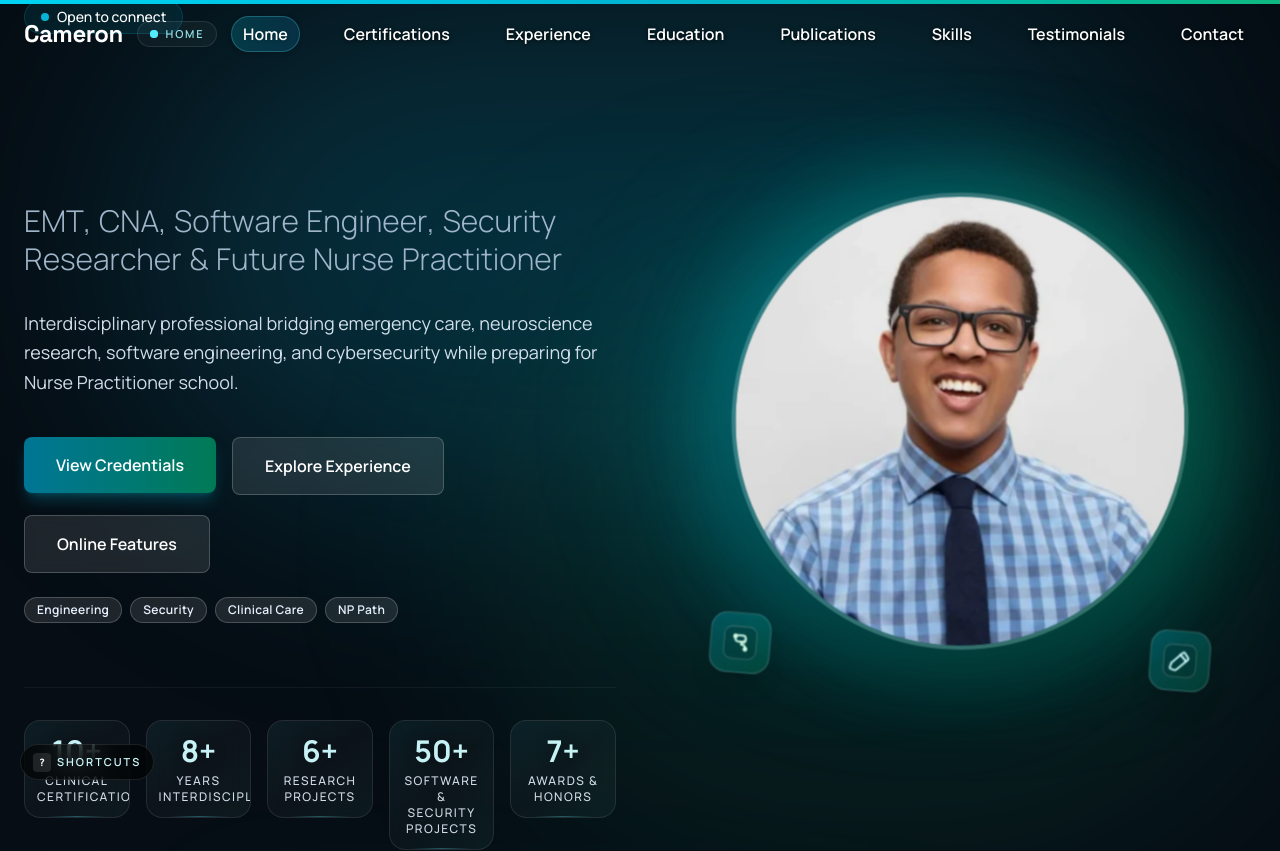
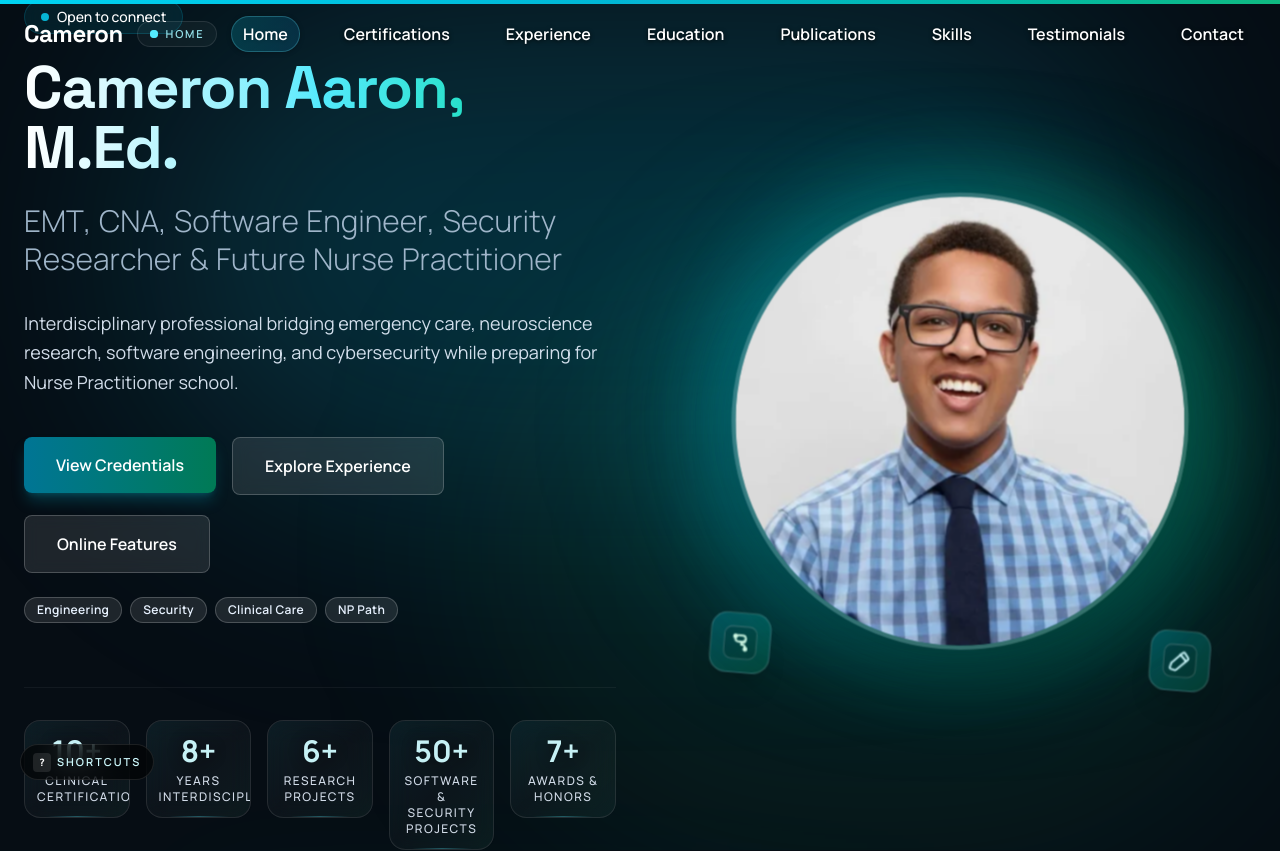
Before and after one commit to cameronaaron/cameronaaron.com, a Next.js app: page / in a window 1280 px wide. Shown: the top 851 px of the page. Built offline with nearby package versions, Linux system fonts and the light colour scheme.

Commit message:
fix: apply gradient background directly to text spans in TypewriterEffect; update Hero component for consistent styling

```diff
--- a/src/components/Hero.tsx
+++ b/src/components/Hero.tsx
@@ -125,9 +125,13 @@ export default function Hero() {
               initial={false}
               animate={{ opacity: 1, y: 0 }}
               transition={{ delay: 0.3, duration: 0.8 }}
-              className="text-3xl sm:text-4xl md:text-6xl font-bold mb-4 md:mb-6 tracking-tight font-display bg-gradient-to-r from-white via-cyan-300 to-emerald-400 bg-clip-text text-transparent"
+              className="text-3xl sm:text-4xl md:text-6xl font-bold mb-4 md:mb-6 tracking-tight font-display"
             >
-              <TypewriterEffect text={profile.name} typingSpeed={80} />
+              <TypewriterEffect
+                text={profile.name}
+                typingSpeed={80}
+                className="bg-gradient-to-r from-white via-cyan-300 to-emerald-400 bg-clip-text text-transparent"
+              />
             </motion.h1>
 
             <div className="text-lg sm:text-2xl md:text-3xl font-light mb-6 md:mb-8 text-muted-foreground leading-tight">
--- a/src/components/ui/TypewriterEffect.tsx
+++ b/src/components/ui/TypewriterEffect.tsx
@@ -78,12 +78,17 @@ export default function TypewriterEffect({
     // position:relative + display:inline-block makes this a positioning context for
     // the absolutely-placed visible text, while the invisible full-text span always
     // occupies the same layout space → h1 height never changes during typing → zero CLS.
-    <span className={className} style={{ position: 'relative', display: 'inline-block' }}>
+    // className (e.g. a bg-clip-text gradient) must be applied directly to the spans that
+    // hold the actual text glyphs, not this wrapper — background-clip: text only clips a
+    // background to glyphs painted by that same element. The visible span below is
+    // position:absolute (its own stacking context), so a gradient set only on this wrapper
+    // never reaches it and the text renders fully transparent/invisible.
+    <span style={{ position: 'relative', display: 'inline-block' }}>
       <span className="sr-only">{text}</span>
       {/* Always-present invisible spacer — reserves the exact dimensions the full text needs */}
-      <span aria-hidden="true" style={{ visibility: 'hidden' }}>{text}</span>
+      <span aria-hidden="true" className={className} style={{ visibility: 'hidden' }}>{text}</span>
       {/* Visible typed text + cursor overlaid at the same origin as the spacer */}
-      <span aria-hidden="true" style={{ position: 'absolute', left: 0, top: 0 }}>
+      <span aria-hidden="true" className={className} style={{ position: 'absolute', left: 0, top: 0 }}>
         {displayedText || text.charAt(0)}
         <motion.span
           initial={{ opacity: 0 }}
```
